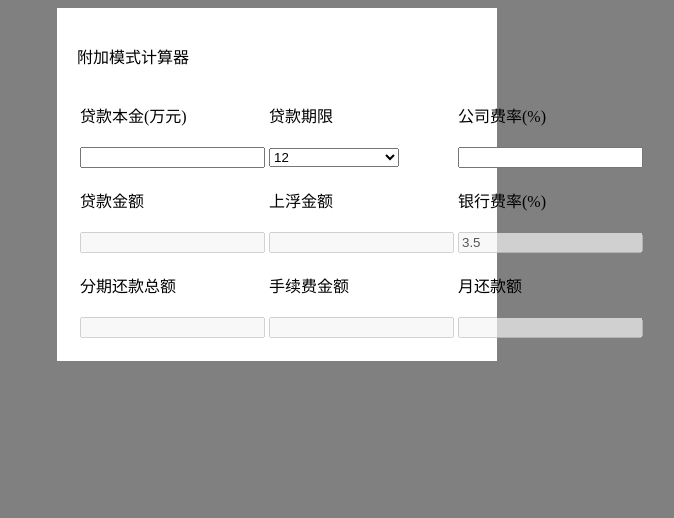
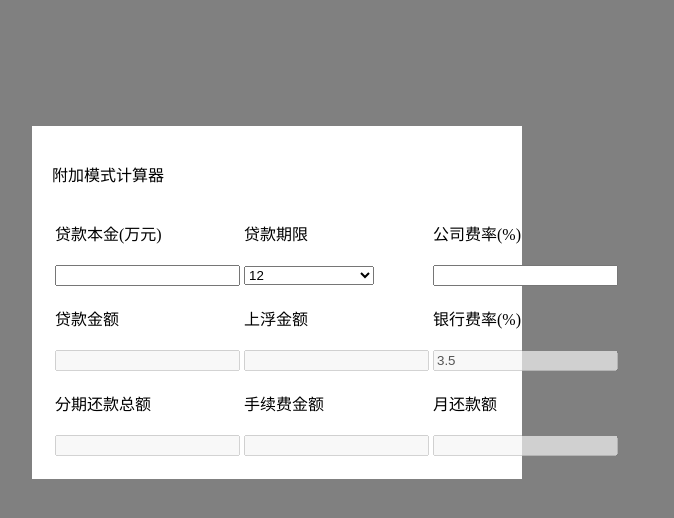
Before and after one commit to Nelson2SR/dayou.github.io, a plain HTML site: page index.html in a window 1280 px wide. Shown: the whole page, without its empty margins (363-1037 px from the left). Drawn offline with nearby package versions, Linux system fonts and the light colour scheme.

Commit message:
change css

```diff
--- a/index.html
+++ b/index.html
@@ -12,8 +12,8 @@ select {
    width: 130px
 }
 form {
-    max-width: 400px;
-    margin: auto;
+    max-width: 450px;
+    margin: 10% auto 50% auto;
     background: white;
     padding: 20px;
     outline-color: green;
```
